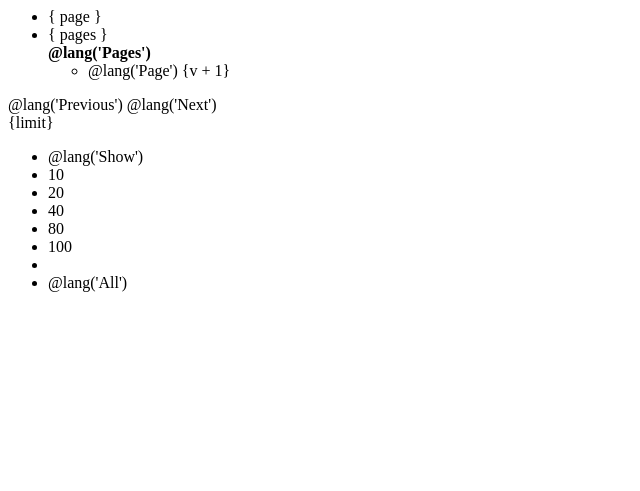
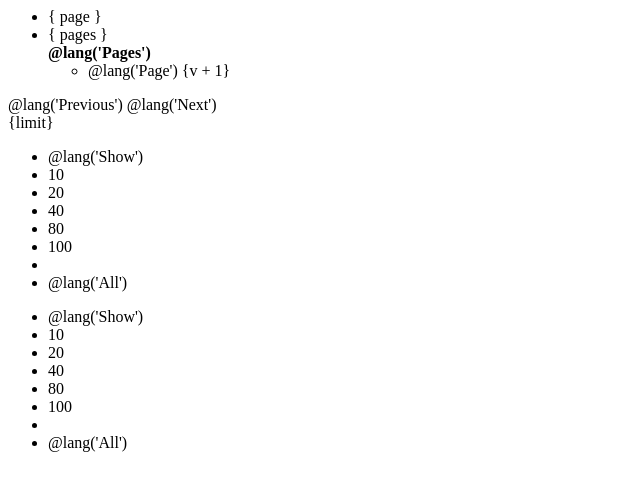
Before and after one commit to raffaelj/cockpit_Tables, a PHP site: page /views/partials/pagination.php in a window 1280 px wide. Shown: the top 491 px of the page, without its empty margins (0-640 px from the left). Run offline with PHP 8.4, Linux system fonts and the light colour scheme.

Commit message:
icon to reset pagination after selecting "All"

```diff
--- a/views/partials/pagination.php
+++ b/views/partials/pagination.php
@@ -1,3 +1,4 @@
+
         <div class="uk-margin uk-flex uk-flex-middle" if="{ !loading && pages > 1 }">
 
             <ul class="uk-breadcrumb uk-margin-remove">
@@ -42,3 +43,20 @@
             </div>
 
         </div>
+        <div class="uk-margin uk-flex uk-flex-middle" if="{ !loading && pages == 1 && limit == null }">
+            <div class="uk-margin-small-right" data-uk-dropdown="mode:'click'">
+                <a class="uk-button uk-button-link uk-button-small uk-text-muted"><i class="uk-icon-bars"></i></a>
+                <div class="uk-dropdown">
+                    <ul class="uk-nav uk-nav-dropdown">
+                        <li class="uk-nav-header">@lang('Show')</li>
+                        <li><a onclick="{updateLimit.bind(this, 10)}">10</a></li>
+                        <li><a onclick="{updateLimit.bind(this, 20)}">20</a></li>
+                        <li><a onclick="{updateLimit.bind(this, 40)}">40</a></li>
+                        <li><a onclick="{updateLimit.bind(this, 80)}">80</a></li>
+                        <li><a onclick="{updateLimit.bind(this, 100)}">100</a></li>
+                        <li class="uk-nav-divider"></li>
+                        <li><a onclick="{updateLimit.bind(this, null)}">@lang('All')</a></li>
+                    </ul>
+                </div>
+            </div>
+        </div>
```
